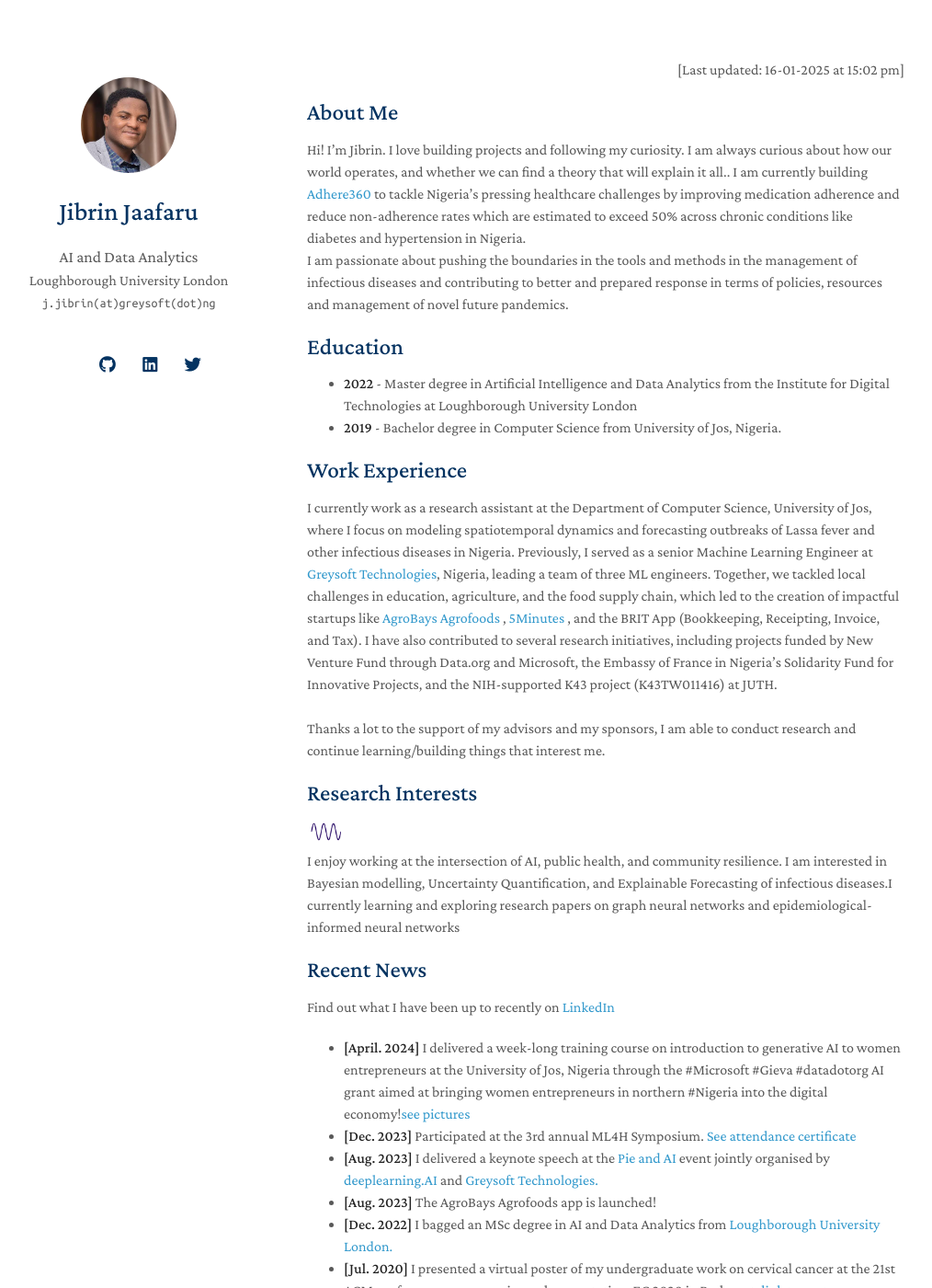
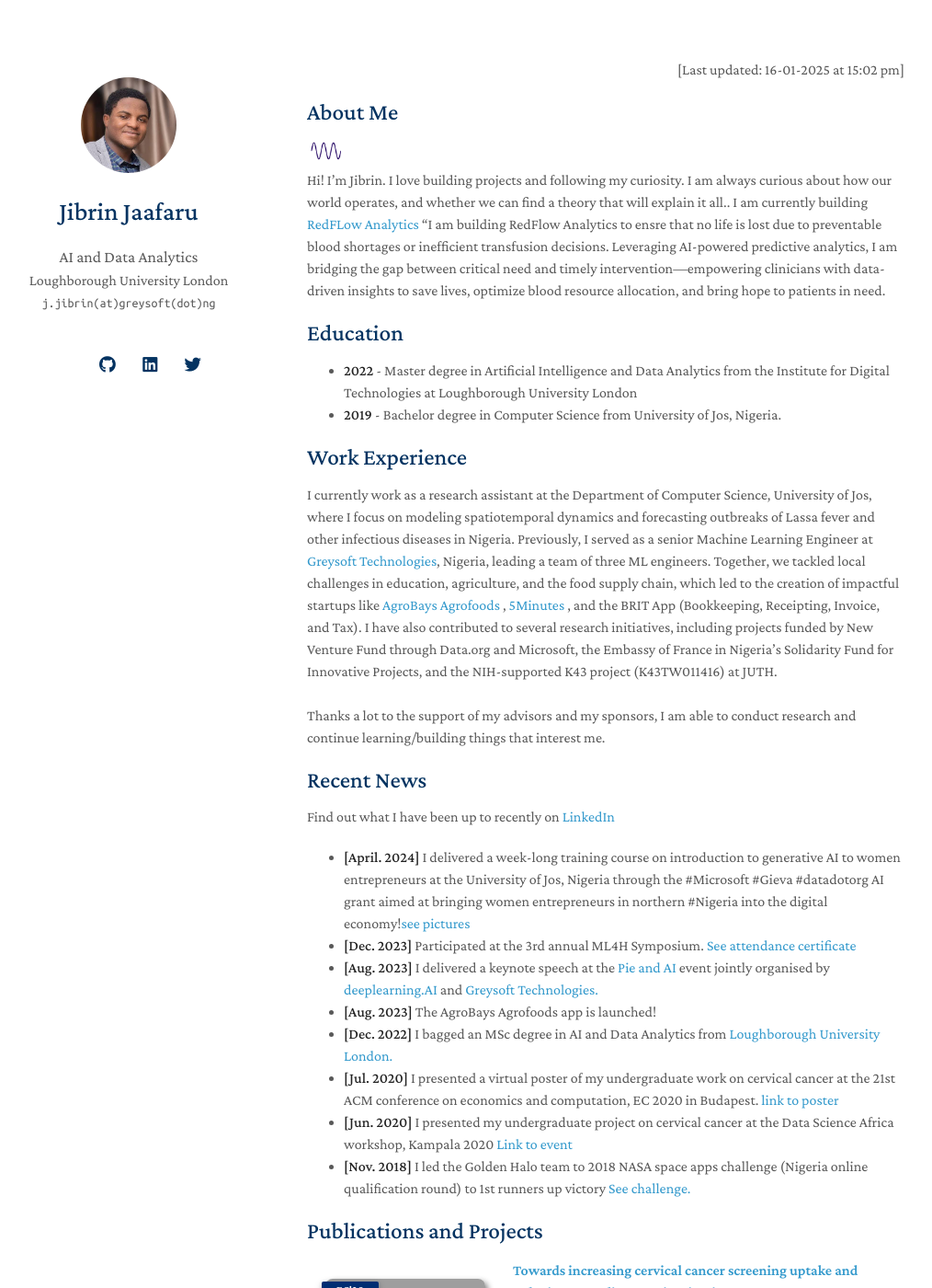
Before and after one commit to jibrinx/jibrinx.github.io, a Jekyll site: the page built from index.md, in a window 1280 px wide and 1400 px high. Shown: the whole window at 92% size, without its empty margins (136-1150 px from the left). Built offline with Jekyll 4.4.1, drawn with Linux system fonts in a browser that asks for light colours; nearby versions of some CDN libraries; a style sheet for code colours, icons or effects is not loaded; grey boxes are pictures that could not be loaded.

Commit message:
Update index.md

```diff
--- a/index.md
+++ b/index.md
@@ -4,7 +4,8 @@
 <p  align="right">[Last updated: 16-01-2025 at 15:02 pm]</p>
 
 ## About Me
-Hi! I’m Jibrin. I love building projects and following my curiosity. I am always curious about how our world operates, and whether we can find a theory that will explain it all.. I am currently building <a href="http://adhere360.github.io">Adhere360 </a> to tackle Nigeria's pressing healthcare challenges by improving medication adherence and reduce non-adherence rates which are estimated to exceed 50% across chronic conditions like diabetes and hypertension in Nigeria. <br>I am passionate about pushing the boundaries in the tools and methods in the management of infectious diseases and contributing to better and prepared response in terms of policies, resources and management of novel future pandemics.
+<img src="assets/img/wavy.gif">
+Hi! I’m Jibrin. I love building projects and following my curiosity. I am always curious about how our world operates, and whether we can find a theory that will explain it all.. I am currently building <a href="http://redflowai.github.io">RedFLow Analytics </a> "I am building RedFlow Analytics to ensre that no life is lost due to preventable blood shortages or inefficient transfusion decisions. Leveraging AI-powered predictive analytics, I am bridging the gap between critical need and timely intervention—empowering clinicians with data-driven insights to save lives, optimize blood resource allocation, and bring hope to patients in need. <br>
 
 ## Education
 - **2022** - Master degree in Artificial Intelligence and Data Analytics from the Institute for Digital Technologies at Loughborough University London
@@ -17,9 +18,10 @@
 <br>
 Thanks a lot to the support of my advisors and my sponsors, I am able to conduct research and continue learning/building things that interest me.
 
+<!--
 ## Research Interests
-<img src="assets/img/wavy.gif">
-I enjoy working at the intersection of AI, public health, and community resilience. I am interested in Bayesian modelling, Uncertainty Quantification, and Explainable Forecasting of infectious diseases.I currently learning and exploring research papers on graph neural networks and epidemiological-informed neural networks <br>
+
+I enjoy working at the intersection of AI, public health, and community resilience. I am interested in Bayesian modelling, Uncertainty Quantification, and Explainable Forecasting of infectious diseases.I currently learning and exploring research papers on graph neural networks and epidemiological-informed neural networks <br> / -->
 
 ## Recent News
 
```
